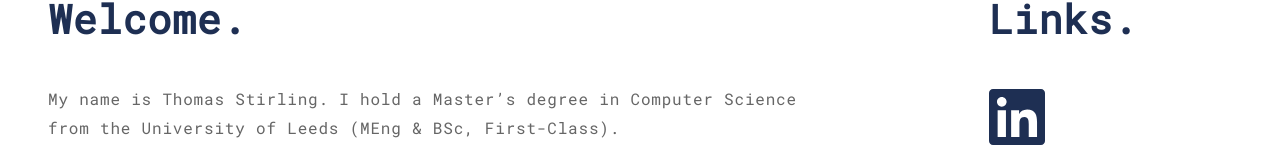
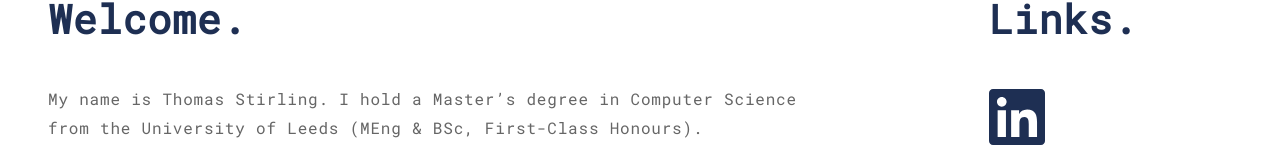
Before and after one commit to tomstirling19/ts-react-next-cv, a Next.js app: page / in a window 1280 px wide. Shown: the part 771-934 px from the top of the page. Built offline with nearby package versions, Linux system fonts and the light colour scheme.

Commit message:
24 - update bio

```diff
--- a/src/components/Bio.tsx
+++ b/src/components/Bio.tsx
@@ -128,7 +128,7 @@ const Bio = () => {
                 <BioText className='primary-text'>
                     <p>
                     My name is Thomas Stirling.
-                    I hold a Master’s degree in Computer Science from the University of Leeds (MEng & BSc, First-Class).
+                    I hold a Master’s degree in Computer Science from the University of Leeds (MEng & BSc, First-Class Honours).
                     </p>
                     <p>
                         My greatest interests lie in AI, ML, data, and application development (Web / Mobile).
```
